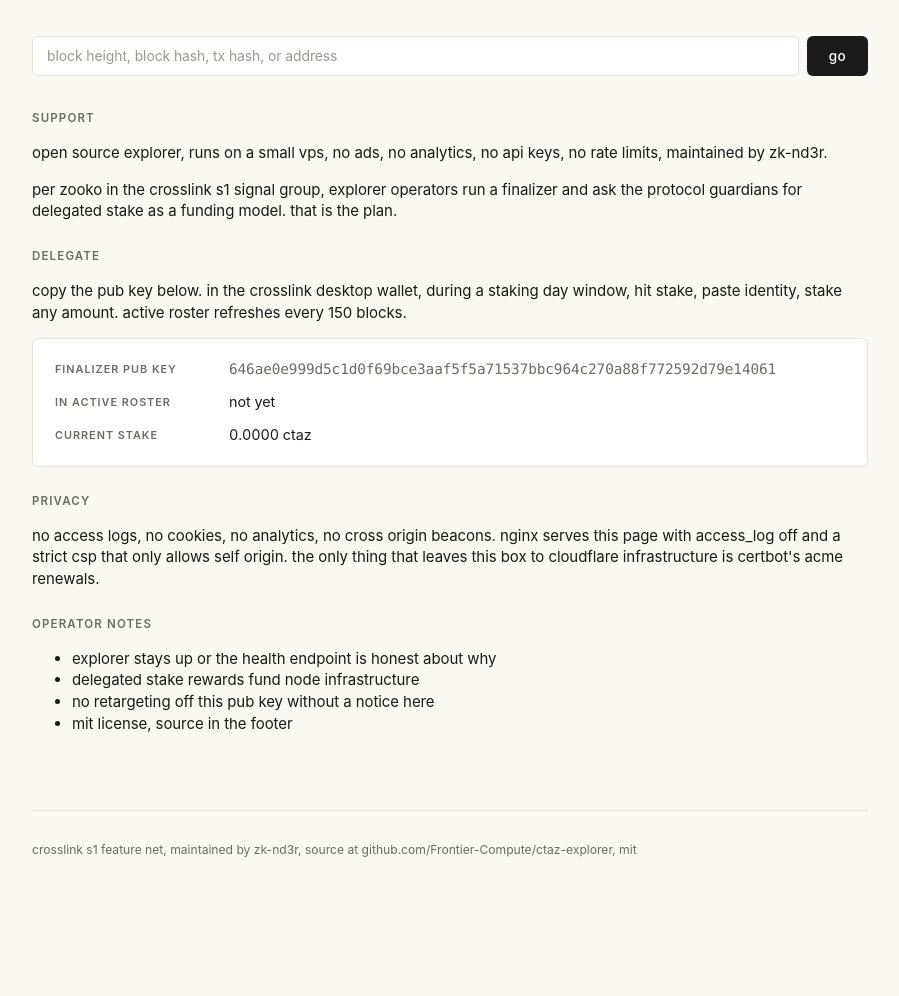
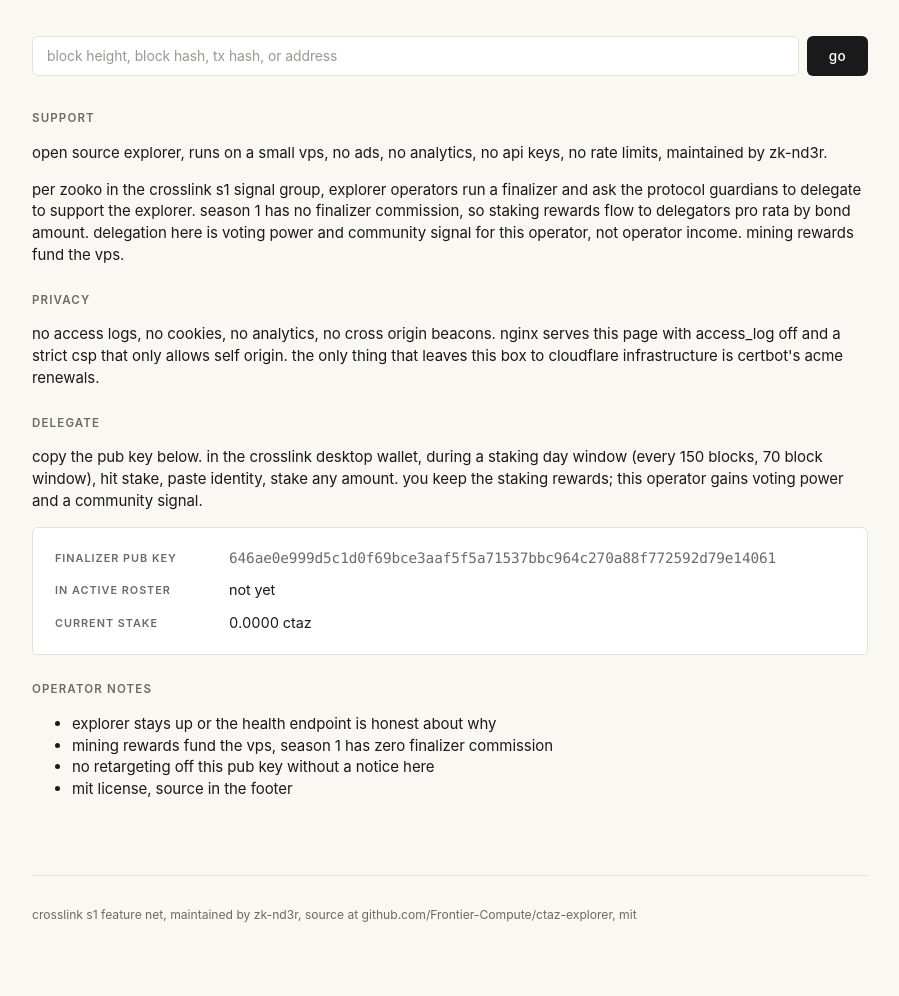
Before and after one commit to Frontier-Compute/ctaz-explorer, a FastAPI app: page /stake in a window 1280 px wide. Shown: the part 70-1066 px from the top of the page, without its empty margins (190-1089 px from the left). Before the commit the page ends 927 px from the top, so only its background shows below. Run offline with FastAPI, Linux system fonts and the light colour scheme; data that the repository does not hold is empty.

Commit message:
fix: /stake accuracy, season 1 has no finalizer commission, staking rewards flow pro rata to bond holders, mining rewards fund the vps

```diff
--- a/templates/stake.html
+++ b/templates/stake.html
@@ -5,11 +5,14 @@
 
 <p>open source explorer, runs on a small vps, no ads, no analytics, no api keys, no rate limits, maintained by zk-nd3r.</p>
 
-<p>per zooko in the crosslink s1 signal group, explorer operators run a finalizer and ask the protocol guardians for delegated stake as a funding model. that is the plan.</p>
+<p>per zooko in the crosslink s1 signal group, explorer operators run a finalizer and ask the protocol guardians to delegate to support the explorer. season 1 has no finalizer commission, so staking rewards flow to delegators pro rata by bond amount. delegation here is voting power and community signal for this operator, not operator income. mining rewards fund the vps.</p>
+
+<h3>privacy</h3>
+<p>no access logs, no cookies, no analytics, no cross origin beacons. nginx serves this page with access_log off and a strict csp that only allows self origin. the only thing that leaves this box to cloudflare infrastructure is certbot's acme renewals.</p>
 
 <h3>delegate</h3>
 
-<p>copy the pub key below. in the crosslink desktop wallet, during a staking day window, hit stake, paste identity, stake any amount. active roster refreshes every 150 blocks.</p>
+<p>copy the pub key below. in the crosslink desktop wallet, during a staking day window (every 150 blocks, 70 block window), hit stake, paste identity, stake any amount. you keep the staking rewards; this operator gains voting power and a community signal.</p>
 
 <div class='detail'>
 <dt>finalizer pub key</dt>
@@ -20,13 +23,10 @@
 <dd>{{ our_stake | ctaz }} ctaz</dd>
 </div>
 
-<h3>privacy</h3>
-<p>no access logs, no cookies, no analytics, no cross origin beacons. nginx serves this page with access_log off and a strict csp that only allows self origin. the only thing that leaves this box to cloudflare infrastructure is certbot's acme renewals.</p>
-
 <h3>operator notes</h3>
 <ul>
 <li>explorer stays up or the health endpoint is honest about why</li>
-<li>delegated stake rewards fund node infrastructure</li>
+<li>mining rewards fund the vps, season 1 has zero finalizer commission</li>
 <li>no retargeting off this pub key without a notice here</li>
 <li>mit license, source in the footer</li>
 </ul>
```
